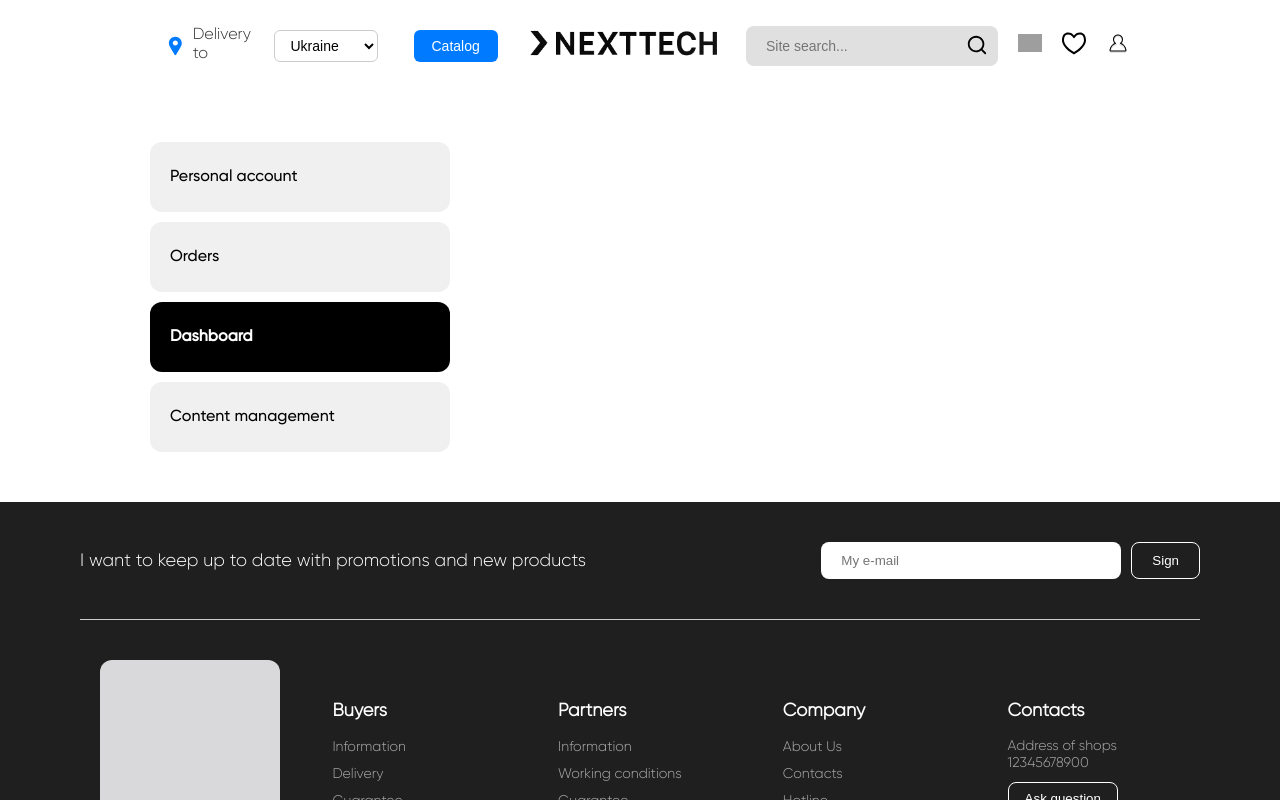
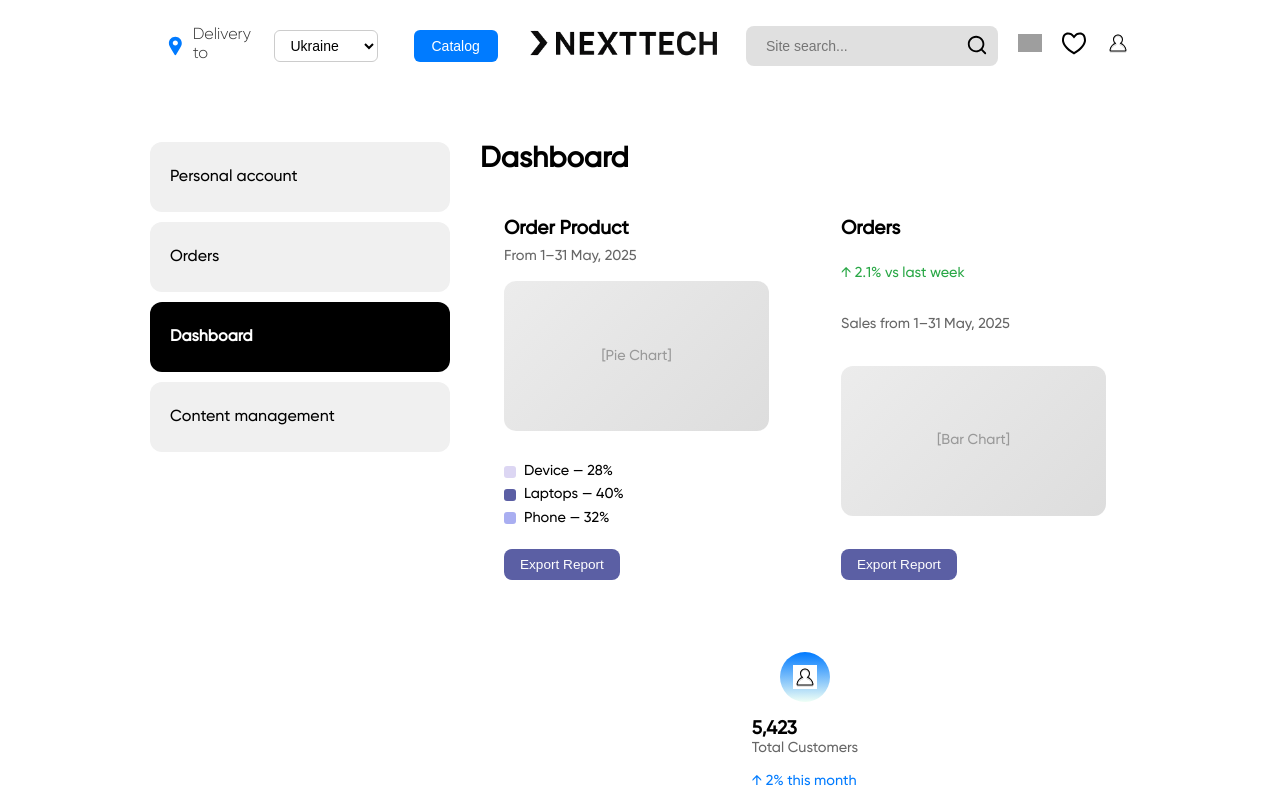
Before and after one commit to Shumar0/Diplom, a React (Create React App) app in the folder my-app/: page /account-manager in a window 1280 px wide. Both pictures are taken after a click on the element "Dashboard". Shown: the top 800 px of the page. Built offline with nearby package versions, Linux system fonts and the light colour scheme; grey boxes are pictures that could not be loaded; the HTML template or start-up script is replaced by a standard one.

Commit message:
Account_manager_renewed

```diff
--- a/my-app/src/pages/Account_manager.js
+++ b/my-app/src/pages/Account_manager.js
@@ -10,6 +10,23 @@ import "./styles/account_manager.css";
 const Account_manager = (props) => {
 
     const products = props.products;
+
+    const dashboardData = {
+        dateRange: 'From 1–31 May, 2025',
+        pieChartData: [
+            { label: 'Device', value: 28, color: '#dcd6f3' },
+            { label: 'Laptops', value: 40, color: '#5b5fa4' },
+            { label: 'Phone', value: 32, color: '#a9aef1' }
+        ],
+        barChart: {
+            change: 2.1,
+            date: 'Sales from 1–31 May, 2025',
+        },
+        totalCustomers: {
+            value: 5423,
+            change: 2
+        }
+    };
 
     const users = {
         user1: {
@@ -129,6 +146,53 @@ const Account_manager = (props) => {
                 </div>
             </div>
         ),
+        dashboard: (
+            <div className="dashboard">
+                <h2>Dashboard</h2>
+                <div className="dashboard-grid">
+
+                    {/* Pie Chart Card */}
+                    <div className="dashboard-card pie-chart">
+                        <h4>Order Product</h4>
+                        <p className="subtext">{dashboardData.dateRange}</p>
+                        <div className="chart-placeholder">[Pie Chart]</div>
+                        <ul className="legend">
+                            {dashboardData.pieChartData.map((item, idx) => (
+                                <li key={idx}>
+                <span
+                    className="legend-color"
+                    style={{backgroundColor: item.color}}
+                ></span>
+                                    {item.label} — {item.value}%
+                                </li>
+                            ))}
+                        </ul>
+                        <button className="export-btn">Export Report</button>
+                    </div>
+
+                    {/* Bar Chart Card */}
+                    <div className="dashboard-card bar-chart">
+                        <h4>Orders</h4>
+                        <p className="subtext up">↑ {dashboardData.barChart.change}% vs last week</p>
+                        <p className="subtext">{dashboardData.barChart.date}</p>
+                        <div className="chart-placeholder">[Bar Chart]</div>
+                        <button className="export-btn">Export Report</button>
+                    </div>
+
+                    {/* Total Customers */}
+                    <div className="dashboard-card total-customers">
+                        <div className="icon-circle">
+                           <img src="images/user.svg" alt="User"/>  {/* Нужна иконка свг*/}
+                        </div>
+                        <div>
+                            <h3>{dashboardData.totalCustomers.value.toLocaleString()}</h3>
+                            <p className="subtext">Total Customers</p>
+                            <p className="subtext up-blue">↑ {dashboardData.totalCustomers.change}% this month</p>
+                        </div>
+                    </div>
+                </div>
+            </div>
+        )
     };
 
     const navItems = [
@@ -146,7 +210,7 @@ const Account_manager = (props) => {
                     <div className="delivery">
                         <svg className="icon-small" xmlns="http://www.w3.org/2000/svg" width="20" height="20"
                              viewBox="0 0 256 256">
-                        <g transform="translate(1.41 1.41) scale(2.81)">
+                            <g transform="translate(1.41 1.41) scale(2.81)">
                                 <path d="M 45 0 C 27.677 0 13.584 14.093 13.584 31.416
                 c 0 4.818 1.063 9.442 3.175 13.773
                 c 2.905 5.831 11.409 20.208 20.412 35.428
--- a/my-app/src/pages/styles/account_manager.css
+++ b/my-app/src/pages/styles/account_manager.css
@@ -141,3 +141,116 @@
     white-space: normal;
     word-break: break-word;
 }
+
+.dashboard h2 {
+    font-size: 28.8px;
+    margin-bottom: 16px;
+}
+
+.dashboard-grid {
+    display: grid;
+    grid-template-columns: 1fr 1fr;
+    gap: 24px;
+    grid-template-rows: auto auto;
+
+}
+
+.dashboard-card {
+    background: #fff;
+    border-radius: 16px;
+    padding: 24px;
+    display: flex;
+    flex-direction: column;
+    justify-content: space-between;
+}
+
+.dashboard-card h4 {
+    font-size: 19.2px;
+    margin-bottom: 8px;
+}
+
+.subtext {
+    color: #666;
+    font-size: 14.4px;
+    margin-bottom: 16px;
+}
+
+.up {
+    color: #28a745;
+}
+
+.up-blue {
+    color: #007bff;
+}
+
+.chart-placeholder {
+    height: 150px;
+    background: linear-gradient(135deg, #ececec, #ddd);
+    border-radius: 12px;
+    margin-bottom: 16px;
+    display: flex;
+    align-items: center;
+    justify-content: center;
+    font-size: 14.4px;
+    color: #999;
+}
+
+.legend {
+    list-style: none;
+    padding: 0;
+    margin: 16px 0;
+}
+
+.legend li {
+    display: flex;
+    align-items: center;
+    margin-bottom: 6.4px;
+    font-size: 14.4px;
+}
+
+.legend-color {
+    width: 12px;
+    height: 12px;
+    margin-right: 8px;
+    border-radius: 3px;
+    display: inline-block;
+}
+
+.export-btn {
+    background: #5b5fa4;
+    color: white;
+    border: none;
+    padding: 8px 16px;
+    font-size: 13.6px;
+    border-radius: 8px;
+    cursor: pointer;
+    align-self: start;
+    transition: background 0.3s ease;
+}
+
+.export-btn:hover {
+    background: #484b8c;
+}
+
+
+.total-customers {
+    display: flex;
+    align-items: center;
+    gap: 16px;
+    grid-column: span 2;
+}
+
+.icon-circle {
+    width: 50px;
+    height: 50px;
+    border-radius: 50%;
+    display: flex;
+    align-items: center;
+    justify-content: center;
+    background: linear-gradient(to top, #EFFFF6, #007AFF); /* Лінійний градієнт знизу вгору */
+}
+
+.icon-circle img {
+    width: 24px;
+    height: 24px;
+}
```
